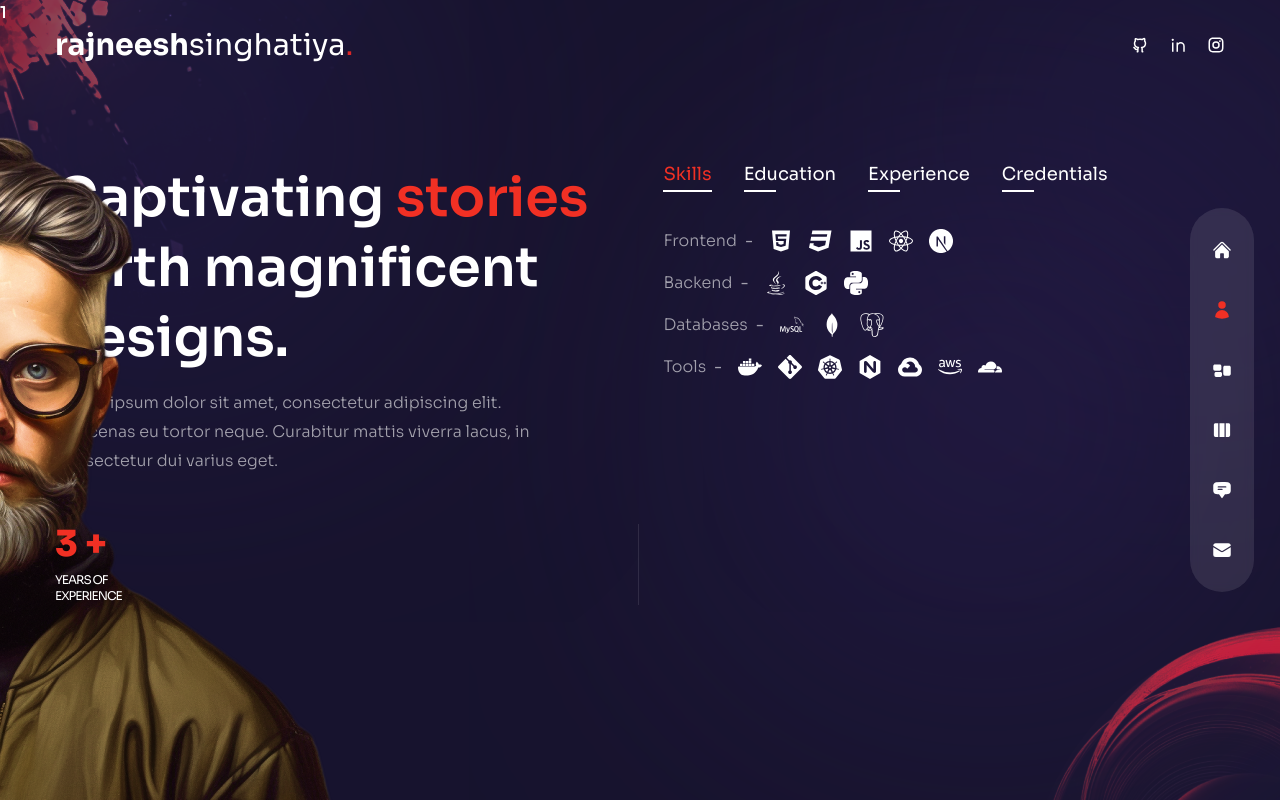
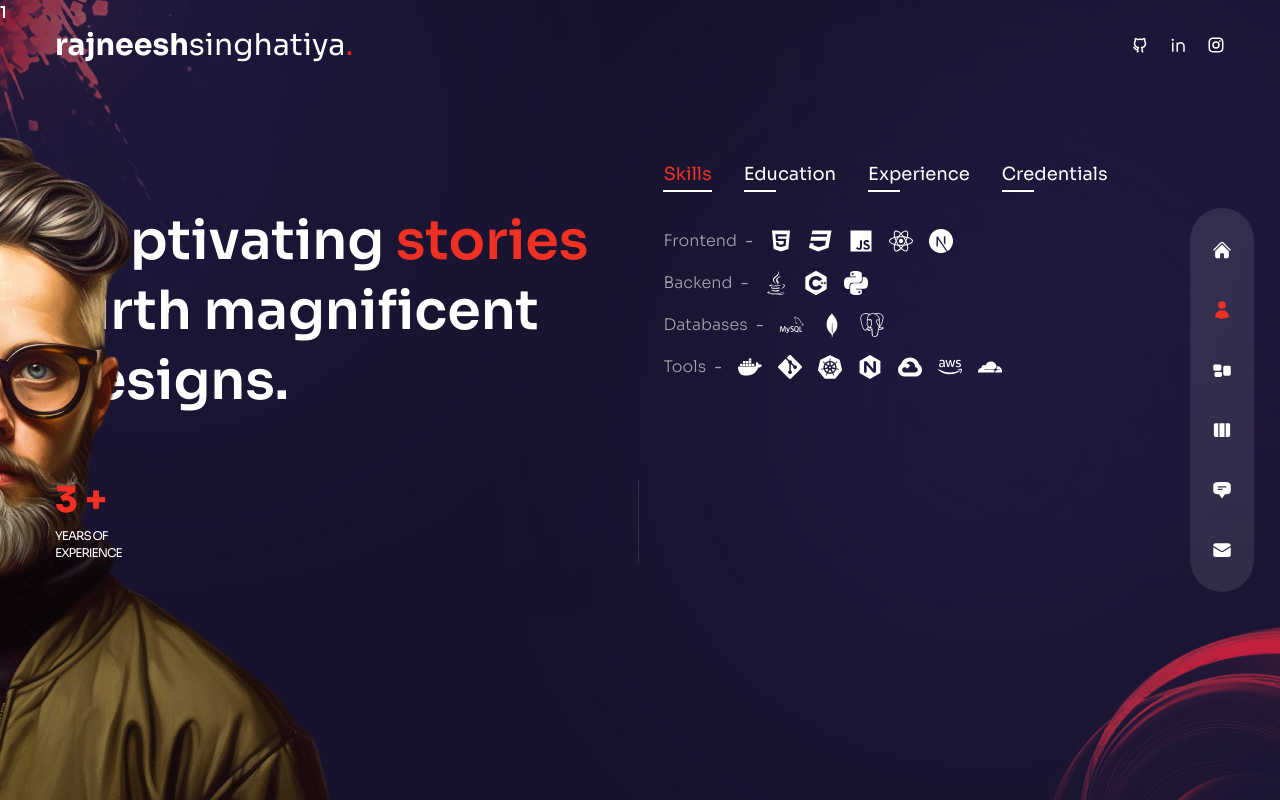
Before and after one commit to rajneesh304/portfolio, a Next.js app: page /about in a window 1280 px wide. Built offline with nearby package versions, Linux system fonts and the light colour scheme.

Commit message:
lipsum fixes

```diff
--- a/pages/about/index.js
+++ b/pages/about/index.js
@@ -143,7 +143,7 @@ const About = () => {
           animate='show'
           exit='hidden'
           className="max-w-[500px] mx-auto xl:mx-0 mb-6 xl:mb-12 px-2 xl:px-0 ">
-          Lorem ipsum dolor sit amet, consectetur adipiscing elit. Maecenas eu tortor neque. Curabitur mattis viverra lacus, in consectetur dui varius eget.
+          {/* Lorem ipsum dolor sit amet, consectetur adipiscing elit. Maecenas eu tortor neque. Curabitur mattis viverra lacus, in consectetur dui varius eget. */}
         </motion.p>
         {/* counters */}
         <motion.div
--- a/pages/index.js
+++ b/pages/index.js
@@ -44,7 +44,7 @@ const Home = () => {
             animate='show'
             exit='hidden'
             className='max-w-sm xl:max-w-xl mx-auto xl:mx-0 mb-10 xl:mb-16'>
-            Lorem ipsum dolor sit amet, consectetur adipiscing elit. Maecenas eu tortor neque. Curabitur mattis viverra lacus, in consectetur dui varius eget.
+            {/* Lorem ipsum dolor sit amet, consectetur adipiscing elit. Maecenas eu tortor neque. Curabitur mattis viverra lacus, in consectetur dui varius eget. */}
           </motion.p>
           {/* btn */}
           <div className='flex justify-center xl:hidden relative'>
--- a/pages/work/index.js
+++ b/pages/work/index.js
@@ -27,7 +27,7 @@ const Work = () => {
             animate='show'
             exit='hidden'
             className="mb-4 max-w-[400px] mx-auto lg:mx-0">
-            Lorem ipsum dolor sit amet, consectetur adipiscing elit. Maecenas eu tortor neque. Curabitur mattis viverra lacus, in consectetur dui varius eget.
+            {/* Lorem ipsum dolor sit amet, consectetur adipiscing elit. Maecenas eu tortor neque. Curabitur mattis viverra lacus, in consectetur dui varius eget. */}
           </motion.p>
         </div>
         {/* slider */}
```
